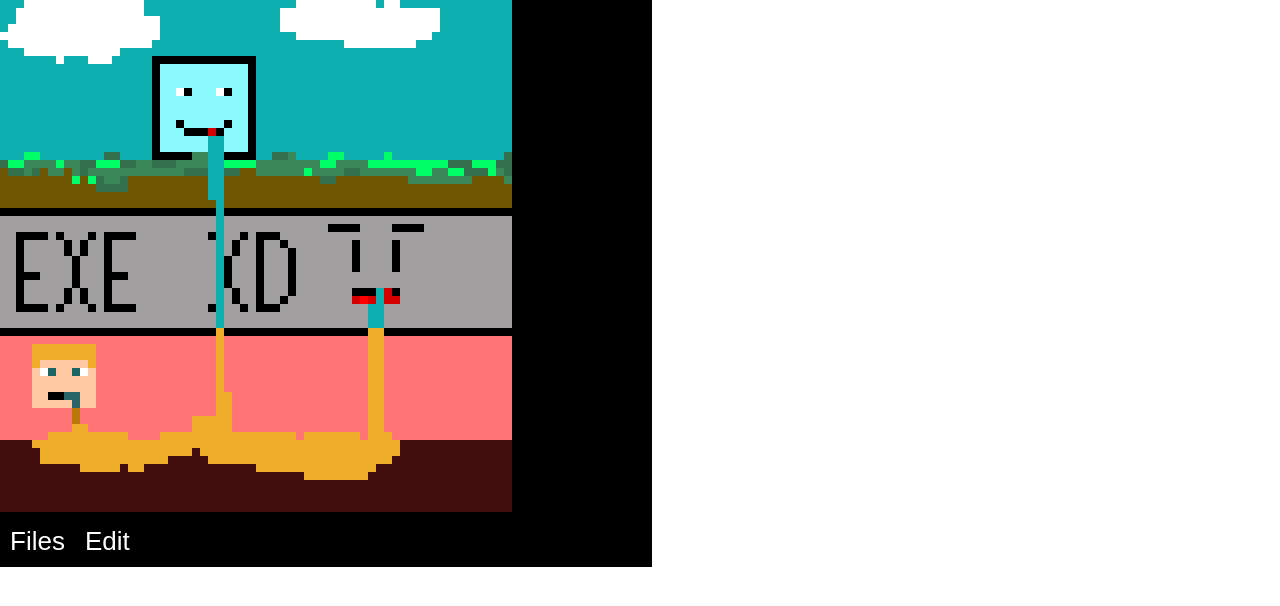
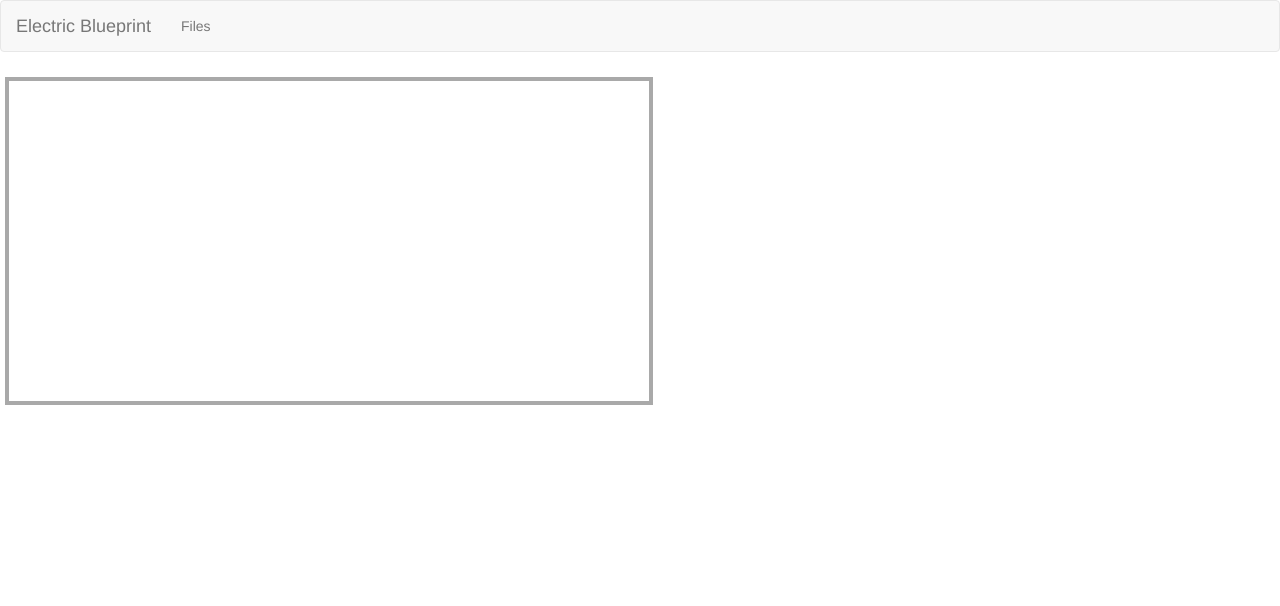
Before and after one commit to A042XD/A042XD.github.io, a plain HTML site: page index.html in a window 1280 px wide. Drawn offline with nearby package versions, Linux system fonts and the light colour scheme.

Commit message:
Initial commit

```diff
--- a/GUIStyle/gui_MenuBar.css
+++ b/GUIStyle/gui_MenuBar.css
@@ -1,22 +1,8 @@
-.GUI_MenuBar{
-	background-color: black;
-	color: white;
-	display: inline-block;
+.Menu-Bar-Option{
+	text-align: center;
+	padding: 5px;
+	font-family: Arial;
 }
-.GUI_MenuBarOption{
-	background-color: black;
-	color: white;
-	font-size: 26px;
-	font-family: Arial;
-	padding: 10px;
-	float: left;
-	list-style: none;
+.Menu-Bar{
+	background-color: white;
 }
-.GUI_MenuBarOption:hover{
-	background-color: darkgray;
-}
-.GUI_MenuBarLogo{
-	width: 100%;
-	height: 100%;
-	float: left;
-}
--- /dev/null
+++ b/GUIStyle/gui_ViewStage.css
@@ -0,0 +1,5 @@
+.View-Stage{
+	background: white;
+	border: solid darkgray 4px;
+	margin: 5px;
+}
--- a/index.html
+++ b/index.html
@@ -5,20 +5,36 @@
 		<title>Electric Blueprint</title>
 		<link rel="stylesheet" type="text/css" href="./GUIStyle/gui_Page.css">
 		<link rel="stylesheet" type="text/css" href="./GUIStyle/gui_MenuBar.css">
+		<link rel="stylesheet" type="text/css" href="./GUIStyle/gui_ViewStage.css">
+		<link rel="stylesheet" href="https://cdn.staticfile.org/twitter-bootstrap/3.3.7/css/bootstrap.min.css">
+		<script src="https://cdn.staticfile.org/jquery/2.1.1/jquery.min.js"></script>
+		<script src="https://cdn.staticfile.org/twitter-bootstrap/3.3.7/js/bootstrap.min.js"></script>
 	</head>
 	<body>
-		<div class="GUI_MenuBar">
-			<ul>
-				<li class="GUI_MenuBarLogo">
-					<img src="./Images/Extraordinary.png">
-				</li>
-				<li class="GUI_MenuBarOption">
-					Files
-				</li>
-				<li class="GUI_MenuBarOption">
-					Edit
-				</li>
-			</ul>
-		</div>
+		<nav class="navbar navbar-default Menu-Bar" role="navigation">
+			<div class="container-fluid">
+			<div class="navbar-header">
+				<a class="navbar-brand" href="#">Electric Blueprint</a>
+			</div>
+			<div>
+				<ul class="nav navbar-nav">
+					<li class="dropdown">
+						<a href="#" class="dropdown-toggle" data-toggle="dropdown">
+							Files
+							<!--<b class="caret"></b>-->
+						</a>
+						<ul class="dropdown-menu">
+							<li class="Menu-Bar-Option">Save Current Project</li>
+							<li class="Menu-Bar-Option">Open Project</li>
+							<li class="divider"></li>
+							<li class="Menu-Bar-Option">Create New Project</li>
+						</ul>
+					</li>
+				</ul>
+			</div>
+		</nav>
+		<canvas class="View-Stage" width=640 height=320>
+
+		</canvas>
 	</body>
 </html>
```
